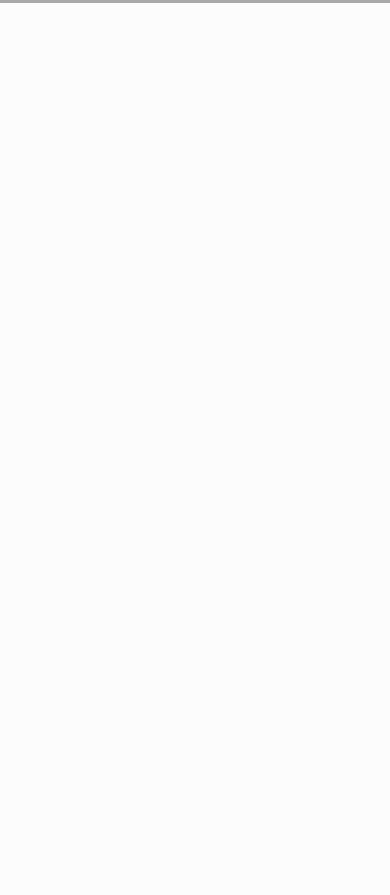
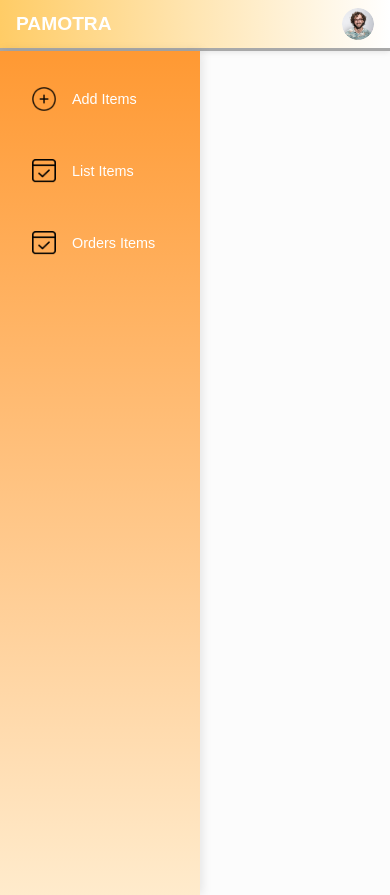
Before and after one commit to Papun1111/FoodDelivery, a React (Vite) app in the folder admin/: page / in a window 390 px wide. Before the commit the page ends 844 px from the top, so only its background shows below. Built offline with nearby package versions, Linux system fonts and the light colour scheme.

Commit message:
admin updated

```diff
--- a/admin/src/Components/Navbar/Navbar.css
+++ b/admin/src/Components/Navbar/Navbar.css
@@ -0,0 +1,72 @@
+/* Navbar.css */
+.navbar {
+    display: flex;
+    justify-content: space-between;
+    align-items: center;
+    padding: 1rem 2rem;
+    background: linear-gradient(90deg, rgba(255, 153, 51, 1) 0%, rgba(255, 235, 204, 1) 100%);
+    box-shadow: 0 0.25rem 0.375rem rgba(0, 0, 0, 0.1);
+    transition: background 0.5s ease-in-out;
+  }
+
+  .navbar:hover {
+    background: linear-gradient(90deg, rgba(255, 204, 102, 1) 0%, rgba(255, 255, 255, 1) 100%);
+  }
+
+  .logo {
+    font-family: 'Poppins', sans-serif;
+    font-size: 1.8rem; /* Relative to root element size */
+    color: #fff;
+    font-weight: bold;
+    text-transform: uppercase;
+    cursor: pointer;
+    transition: transform 0.3s ease-in-out;
+  }
+
+  .logo:hover {
+    transform: scale(1.1);
+    color: #f8f9fa;
+  }
+
+  .profile {
+    width: 3.5rem; /* 3.5 times the root element's font size */
+    height: 3.5rem;
+    border-radius: 50%;
+    cursor: pointer;
+    transition: transform 0.3s ease, box-shadow 0.3s ease;
+  }
+
+  .profile:hover {
+    transform: rotate(360deg);
+    box-shadow: 0 0.25rem 0.5rem rgba(0, 0, 0, 0.2);
+  }
+
+  @media screen and (max-width: 768px) {
+    .navbar {
+      padding: 0.75rem 1.5rem; /* Scales down padding on smaller screens */
+    }
+
+    .logo {
+      font-size: 1.5rem;
+    }
+
+    .profile {
+      width: 2.5rem;
+      height: 2.5rem;
+    }
+  }
+
+  @media screen and (max-width: 480px) {
+    .navbar {
+      padding: 0.5rem 1rem; /* Even smaller padding for mobile devices */
+    }
+
+    .logo {
+      font-size: 1.2rem;
+    }
+
+    .profile {
+      width: 2rem;
+      height: 2rem;
+    }
+  }
--- a/admin/src/Components/Navbar/Navbar.jsx
+++ b/admin/src/Components/Navbar/Navbar.jsx
@@ -1,9 +1,11 @@
 import React from 'react'
 import "./Navbar.css"
+import {assets} from "../../assets/assets"
 const Navbar = () => {
   return (
-    <div>
-
+    <div className='navbar'>
+      <h1 className='logo'>Pamotra</h1>
+      <img src={assets.profile_image} className='profile' alt="" />
     </div>
   )
 }
--- a/admin/src/Components/Sidebar/Sidebar.css
+++ b/admin/src/Components/Sidebar/Sidebar.css
@@ -0,0 +1,85 @@
+/* Sidebar.css */
+.sidebar {
+    width: 20vw; /* Responsive width relative to viewport */
+    min-width: 200px; /* Minimum width for small screens */
+    height: 100vh; /* Full viewport height */
+    background: linear-gradient(180deg, rgba(255, 153, 51, 1) 0%, rgba(255, 235, 204, 1) 100%);
+    padding: 1.5rem 1rem;
+    display: flex;
+    flex-direction: column;
+    justify-content: flex-start;
+    transition: background 0.5s ease-in-out;
+    box-shadow: 2px 0 10px rgba(0, 0, 0, 0.1);
+  }
+
+  .sidebar:hover {
+    background: linear-gradient(180deg, rgba(255, 204, 102, 1) 0%, rgba(255, 255, 255, 1) 100%);
+  }
+
+  .sidebar-options {
+    display: flex;
+    flex-direction: column;
+    gap: 1.5rem; /* Adds space between options */
+  }
+
+  .sidebar-option {
+    display: flex;
+    align-items: center;
+    padding: 0.75rem 1rem;
+    cursor: pointer;
+    transition: background 0.3s ease, transform 0.3s ease;
+    border-radius: 0.5rem;
+  }
+
+  .sidebar-option img {
+    width: 2rem; /* Responsive image sizing */
+    height: 2rem;
+    margin-right: 1rem;
+    transition: transform 0.3s ease;
+  }
+
+  .sidebar-option p {
+    font-family: 'Poppins', sans-serif;
+    font-size: 1.2rem; /* Font size relative to root */
+    color: #fff;
+    margin: 0;
+  }
+
+  .sidebar-option:hover {
+    background-color: rgba(255, 255, 255, 0.2);
+    transform: translateX(10px);
+  }
+
+  .sidebar-option img:hover {
+    transform: scale(1.2);
+  }
+
+  @media screen and (max-width: 768px) {
+    .sidebar {
+      width: 25vw; /* Increases width on smaller screens */
+    }
+
+    .sidebar-option p {
+      font-size: 1rem;
+    }
+
+    .sidebar-option img {
+      width: 1.8rem;
+      height: 1.8rem;
+    }
+  }
+
+  @media screen and (max-width: 480px) {
+    .sidebar {
+      width: 30vw;
+    }
+
+    .sidebar-option p {
+      font-size: 0.9rem;
+    }
+
+    .sidebar-option img {
+      width: 1.5rem;
+      height: 1.5rem;
+    }
+  }
--- a/admin/src/Components/Sidebar/Sidebar.jsx
+++ b/admin/src/Components/Sidebar/Sidebar.jsx
@@ -1,11 +1,25 @@
-import React from 'react'
-import "./Sidebar.css"
+import React from "react";
+import "./Sidebar.css";
+import { assets } from "../../assets/assets";
 const Sidebar = () => {
   return (
-    <div>
+    <div className="sidebar">
+      <div className="sidebar-options">
+        <div className="sidebar-option">
+          <img src={assets.add_icon} alt="" />
+          <p>Add Items</p>
+        </div>
+        <div className="sidebar-option">
+          <img src={assets.order_icon} alt="" />
+          <p>List Items</p>
+        </div>
+        <div className="sidebar-option">
+          <img src={assets.order_icon} alt="" />
+          <p>Orders Items</p>
+        </div>
+      </div>
+    </div>
+  );
+};
 
-    </div>
-  )
-}
-
-export default Sidebar
+export default Sidebar;
```
Also changed, not shown: admin/src/pages/Add/Add.jsx (added, +11 -0 lines), admin/src/pages/List/List.jsx (added, +11 -0 lines), admin/src/pages/Orders/Orders.jsx (added, +11 -0 lines), admin/src/pages/Add/Add.css (added), admin/src/pages/List/List.css (added), admin/src/pages/Orders/Orders.css (added).
